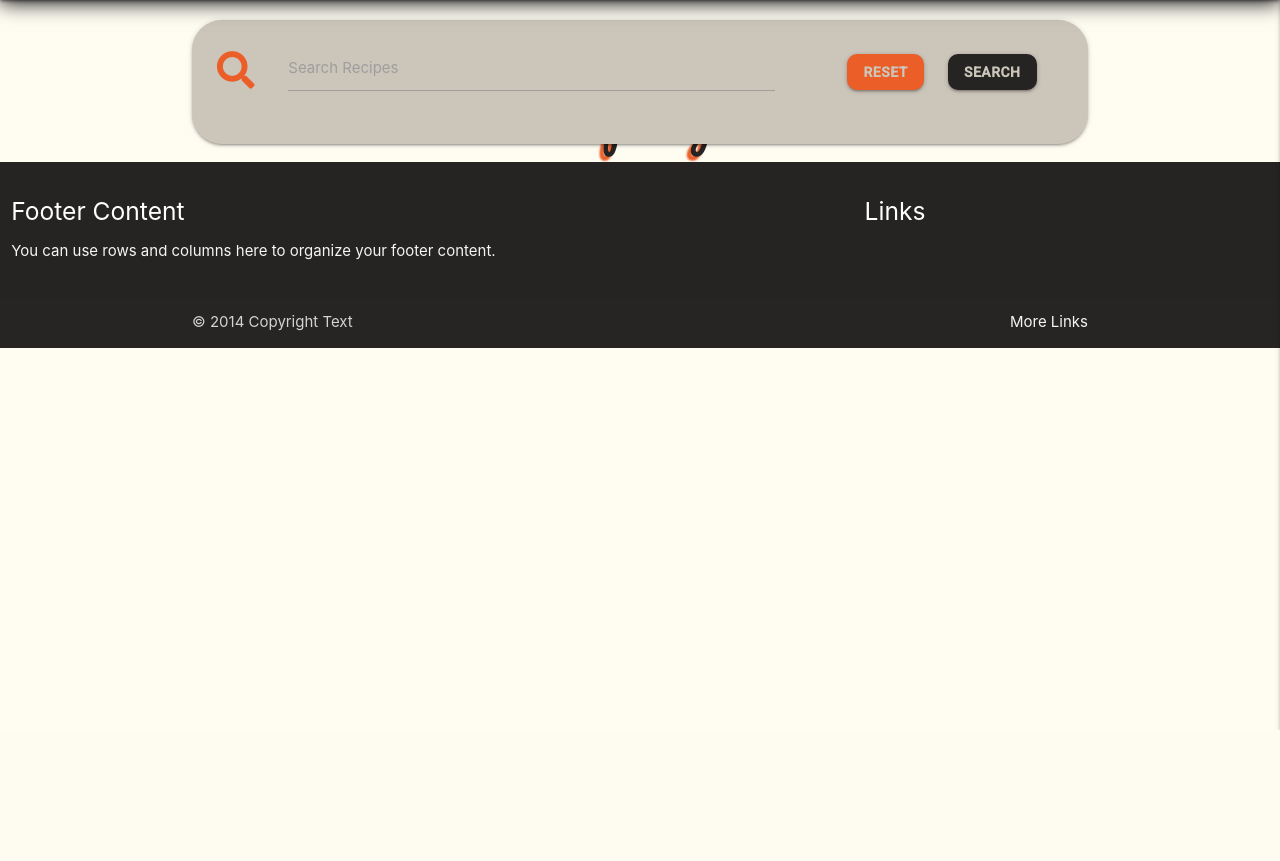
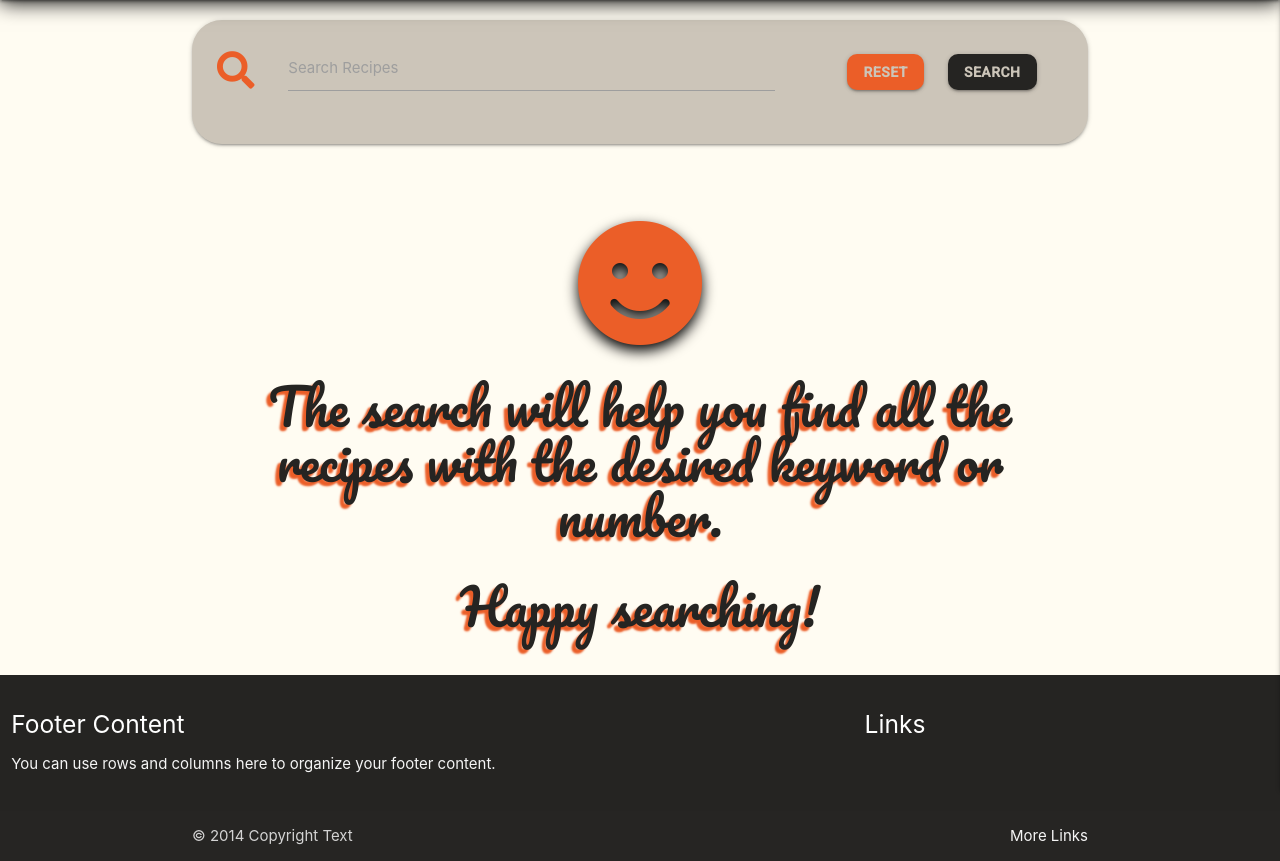
Before and after one commit to IvanTepes/cook-book, a Flask app: template templates/pages/search_new.html in a window 1280 px wide. Shown: the part 70-931 px from the top of the page. Before the commit the page ends 800 px from the top, so only its background shows below. Run offline with Flask 2, Linux system fonts and the light colour scheme; the template is opened without the code that fills it, so the values that code supplies are empty; the visitor is signed in with stand-in values (Sample User, id 1); some libraries are stand-ins or nearby versions.

Commit message:
Modify code, styled, added instruction, comment clean

```diff
--- a/templates/pages/search_new.html
+++ b/templates/pages/search_new.html
@@ -1,4 +1,8 @@
 {% extends "layout/base.html" %}
+
+<!-- Link to search_bar.css -->
+<link rel="stylesheet" href="{{ url_for('static', filename='css/search_bar.css') }}">
+
 
 {% block content %}
 
@@ -6,8 +10,16 @@
     {% include 'components/search_bar/search_bar_new.html' %}
 
     <!-- Search instruction -->
-    <h3 class="center-align">
-        Search recipe by Method
-    </h3>
+    <div class="container search-instruction-container">
+        <div class="row">
+            <div class="col s12 new-search">
+                <i class="fas fa-smile"></i>
+                <h3 class="search-message">
+                     The search will help you find all the recipes with the desired keyword or number.
+                </h3>
+                <h3>Happy searching!</h3>
+            </div>
+        </div>
+    </div>
 
 {% endblock %}
```
